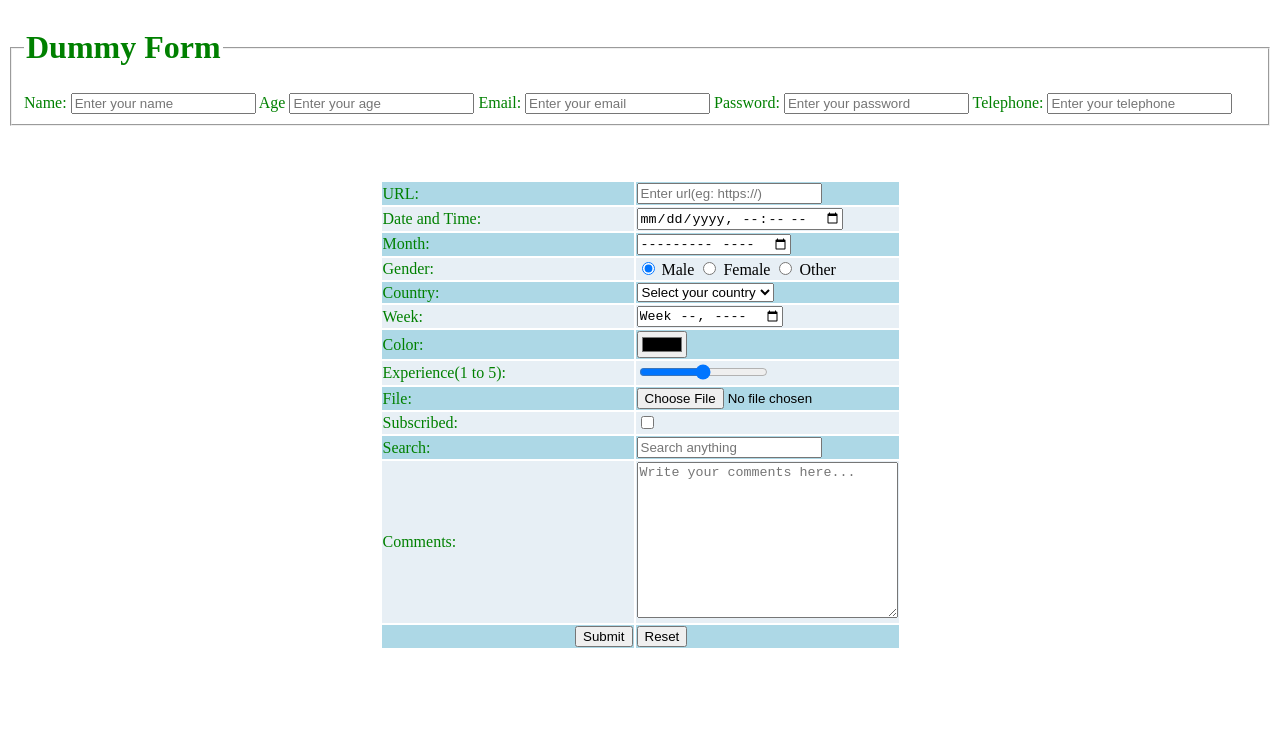
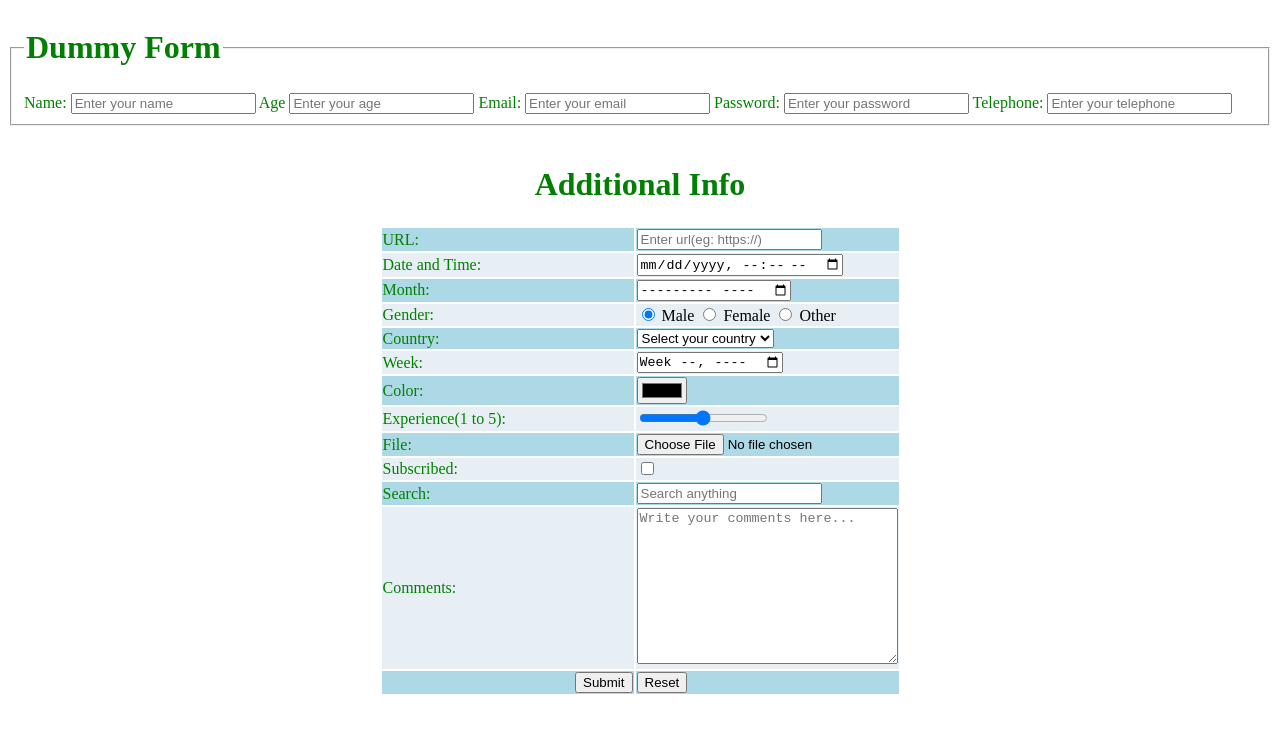
Before and after one commit to mani-chauhan2004/Form-HTML, a plain HTML site: page index.html in a window 1280 px wide. Drawn offline with Linux system fonts and the light colour scheme.

Commit message:
Add additional info heading

```diff
--- a/index.html
+++ b/index.html
@@ -21,9 +21,8 @@
             <input type="tel" id="telephone" name="telephone" placeholder="Enter your telephone" required>
         </fieldset>
         <br>
-        <br>
-        <br>
         <table align="center">
+            <tr align="center" colspan="2" bgcolor="#E7EFF5"><font color="green"><h1 align="center">Additional Info</h1></font></tr>
             <tr bgcolor="lightblue">
                 <td width="250"><label for="url"><font color="green">URL:</font></label></td>
                 <td><input type="url" id="url" name="url" placeholder="Enter url(eg: https://)"></td>
```
